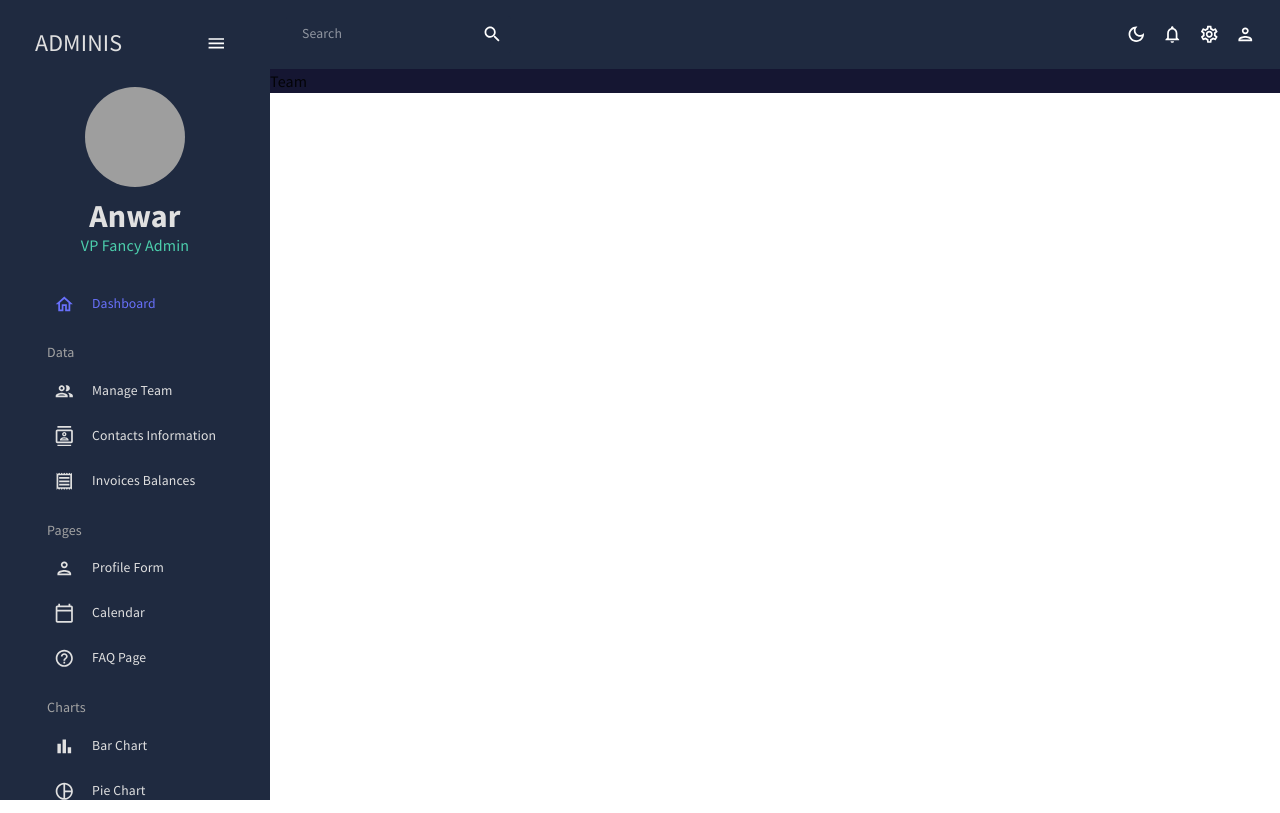
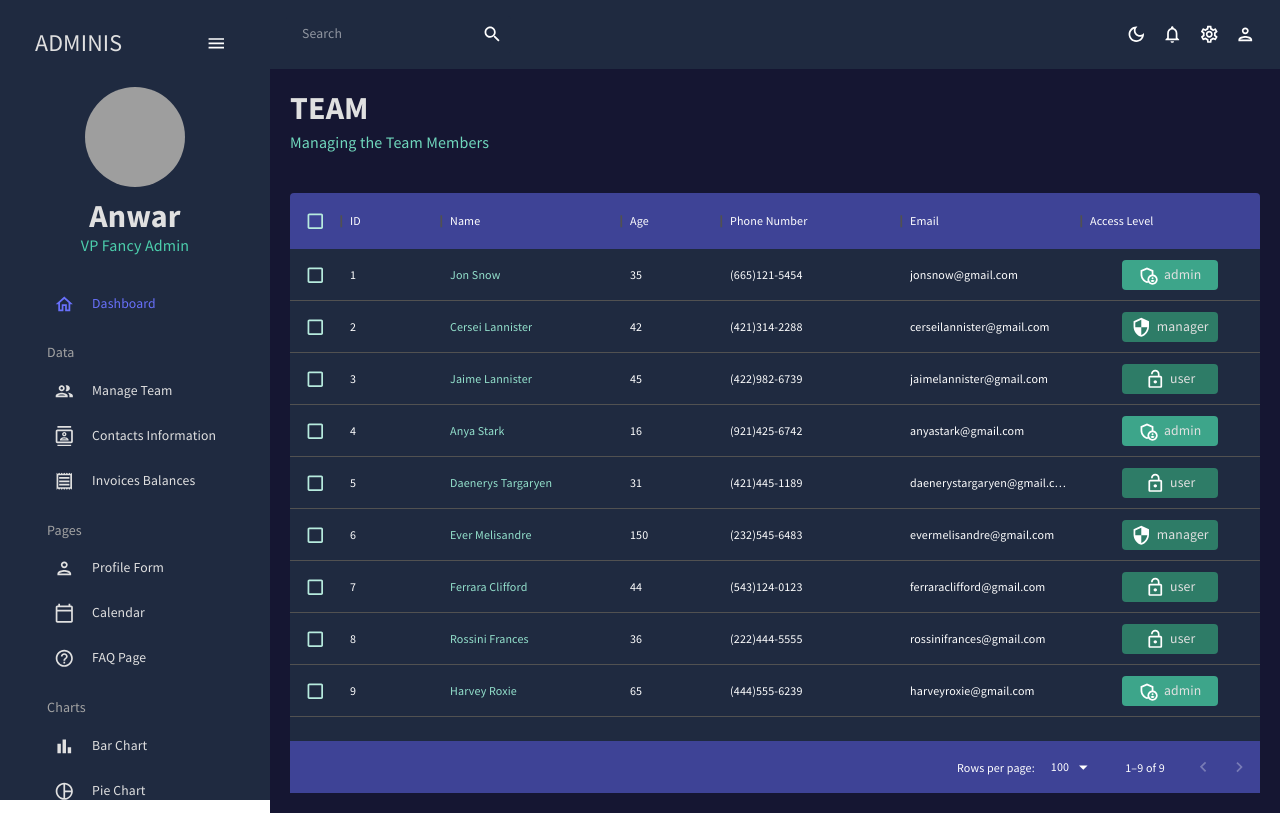
Before and after one commit to AnwarHossainSR/admin-dashboard-pro, a React (Vite) app: page /team in a window 1280 px wide. Built offline with nearby package versions, Linux system fonts and the light colour scheme; grey boxes are pictures that could not be loaded.

Commit message:
implement datagrid

```diff
--- a/src/pages/team/index.jsx
+++ b/src/pages/team/index.jsx
@@ -1,5 +1,109 @@
+import AdminPanelSettingsOutlinedIcon from '@mui/icons-material/AdminPanelSettingsOutlined';
+import LockOpenOutlinedIcon from '@mui/icons-material/LockOpenOutlined';
+import SecurityOutlinedIcon from '@mui/icons-material/SecurityOutlined';
+import { Box, Typography, useTheme } from '@mui/material';
+import { DataGrid } from '@mui/x-data-grid';
+import Header from '../../components/Header';
+import { tokens } from '../../context/theme';
+import { mockDataTeam } from '../../data/mockData';
+
 const Team = () => {
-  return <div>Team</div>;
+  const theme = useTheme();
+  const colors = tokens(theme.palette.mode);
+  const columns = [
+    { field: 'id', headerName: 'ID' },
+    {
+      field: 'name',
+      headerName: 'Name',
+      flex: 1,
+      cellClassName: 'name-column--cell',
+    },
+    {
+      field: 'age',
+      headerName: 'Age',
+      type: 'number',
+      headerAlign: 'left',
+      align: 'left',
+    },
+    {
+      field: 'phone',
+      headerName: 'Phone Number',
+      flex: 1,
+    },
+    {
+      field: 'email',
+      headerName: 'Email',
+      flex: 1,
+    },
+    {
+      field: 'accessLevel',
+      headerName: 'Access Level',
+      flex: 1,
+      renderCell: ({ row: { access } }) => {
+        return (
+          <Box
+            width="60%"
+            m="0 auto"
+            p="5px"
+            display="flex"
+            justifyContent="center"
+            backgroundColor={
+              access === 'admin'
+                ? colors.greenAccent[600]
+                : access === 'manager'
+                ? colors.greenAccent[700]
+                : colors.greenAccent[700]
+            }
+            borderRadius="4px"
+          >
+            {access === 'admin' && <AdminPanelSettingsOutlinedIcon />}
+            {access === 'manager' && <SecurityOutlinedIcon />}
+            {access === 'user' && <LockOpenOutlinedIcon />}
+            <Typography color={colors.grey[100]} sx={{ ml: '5px' }}>
+              {access}
+            </Typography>
+          </Box>
+        );
+      },
+    },
+  ];
+
+  return (
+    <Box m="20px">
+      <Header title="TEAM" subtitle="Managing the Team Members" />
+      <Box
+        m="40px 0 0 0"
+        height="75vh"
+        sx={{
+          '& .MuiDataGrid-root': {
+            border: 'none',
+          },
+          '& .MuiDataGrid-cell': {
+            borderBottom: 'none',
+          },
+          '& .name-column--cell': {
+            color: colors.greenAccent[300],
+          },
+          '& .MuiDataGrid-columnHeaders': {
+            backgroundColor: colors.blueAccent[700],
+            borderBottom: 'none',
+          },
+          '& .MuiDataGrid-virtualScroller': {
+            backgroundColor: colors.primary[400],
+          },
+          '& .MuiDataGrid-footerContainer': {
+            borderTop: 'none',
+            backgroundColor: colors.blueAccent[700],
+          },
+          '& .MuiCheckbox-root': {
+            color: `${colors.greenAccent[200]} !important`,
+          },
+        }}
+      >
+        <DataGrid checkboxSelection rows={mockDataTeam} columns={columns} />
+      </Box>
+    </Box>
+  );
 };
 
 export default Team;
```
